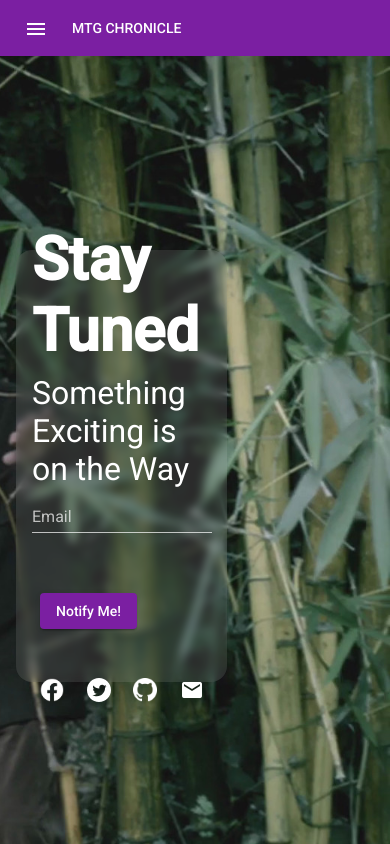
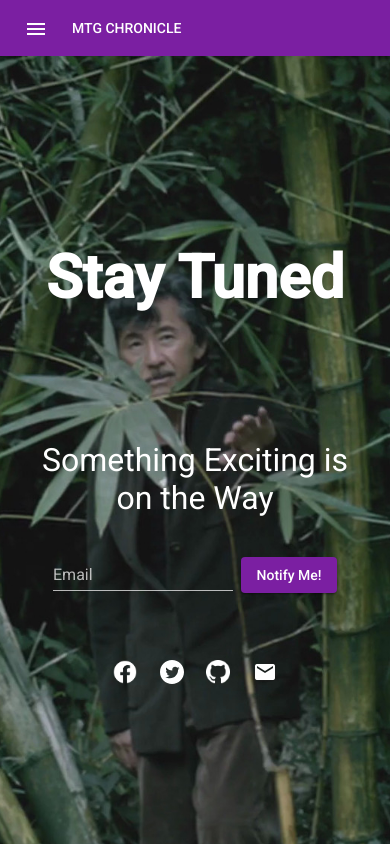
Before and after one commit to mtg-chronicle/mtg-chronicle, an Angular app: page /quotes in a window 390 px wide. Built offline with nearby package versions, Linux system fonts and the light colour scheme.

Commit message:
make upcoming.component responsive

```diff
--- a/src/app/components/upcoming/upcoming.component.scss
+++ b/src/app/components/upcoming/upcoming.component.scss
@@ -1,3 +1,9 @@
+@mixin frosted-glass {
+    backdrop-filter: blur(4px);
+    border-radius: 16px;
+    background-color: rgba(255, 255, 255, 0.1);
+}
+
 :host {
     display: flex;
     align-items: center;
@@ -7,7 +13,6 @@
     background-size: cover;
     background-position: center right;
     color: white;
-}
 
     .upcoming {
         height: 400px;
@@ -17,9 +22,7 @@
         flex-direction: column;
         justify-content: center;
         align-items: flex-start;
-    backdrop-filter: blur(4px);
-    border-radius: 16px;
-    background-color: rgba(255, 255, 255, 0.1);
+        @include frosted-glass;
 
         .upcoming__h1 {
             font-size: 60px;
@@ -42,3 +45,25 @@
         }
 
     }
+}
+
+:host.viewsize--small {
+    background-image: url('/assets/images/coming-soon-square.jpg');
+    background-position: top center;
+
+    .upcoming {
+        backdrop-filter: none;
+        width: 100%;
+        background-color: transparent;
+        align-items: center;
+
+        .upcoming__h1 {
+            padding-bottom: 120px;
+        }
+
+        .upcoming__h2 {
+            text-align: center;
+        }
+    }
+
+}
--- a/src/app/components/upcoming/upcoming.component.ts
+++ b/src/app/components/upcoming/upcoming.component.ts
@@ -1,15 +1,16 @@
 import { Component, OnInit } from '@angular/core';
+import { ResponsiveService } from 'src/app/services/responsive.service';
+import { ResponsiveComponent } from '../responsive/responsive.component';
 
 @Component({
   selector: 'mtg-upcoming',
   templateUrl: './upcoming.component.html',
   styleUrls: ['./upcoming.component.scss']
 })
-export class UpcomingComponent implements OnInit {
+export class UpcomingComponent extends ResponsiveComponent {
 
-  constructor() { }
-
-  ngOnInit(): void {
+  constructor(responsiveService: ResponsiveService) {
+    super(responsiveService);
   }
 
 }
```
Also changed, not shown: src/assets/images/coming-soon-square.jpg (added). Lines whose indentation alone changed are shown as unchanged.
